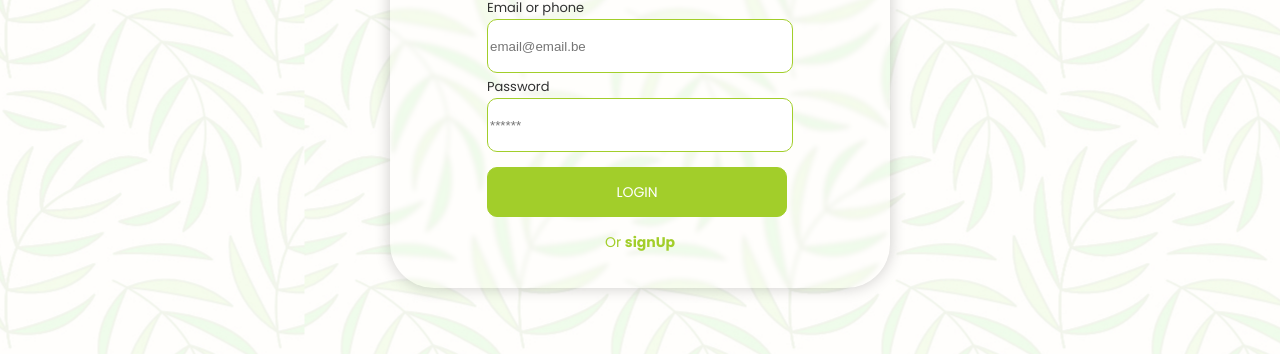
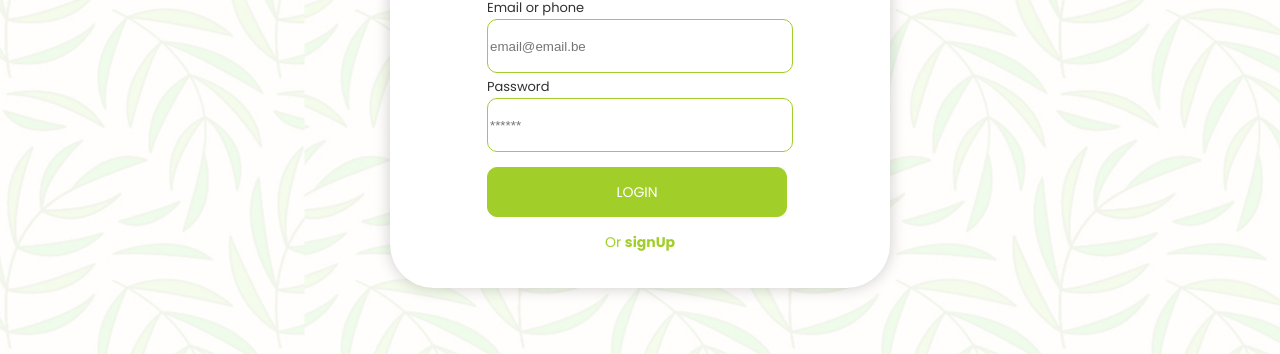
Before and after one commit to EHB-MCT/web2-course-project-JoppeRabijns, a website: page frontend/index.html in a window 1280 px wide. Shown: the part 446-800 px from the top of the page. Drawn offline with Linux system fonts and the light colour scheme; some packages are replaced by stand-ins of ours; a script that the page names is missing.

Commit message:
bgcolor fix

```diff
--- a/frontend/index.css
+++ b/frontend/index.css
@@ -57,8 +57,7 @@ body {
     width: 500px;
     border-radius: 44px;
     box-shadow: 0 0 1rem 0 rgba(0, 0, 0, .2);
-    background-color: rgba(255, 255, 255, 0.007);
-    backdrop-filter: blur(2px);
+    background-color: rgb(255, 255, 255);
 }
 
 
```
